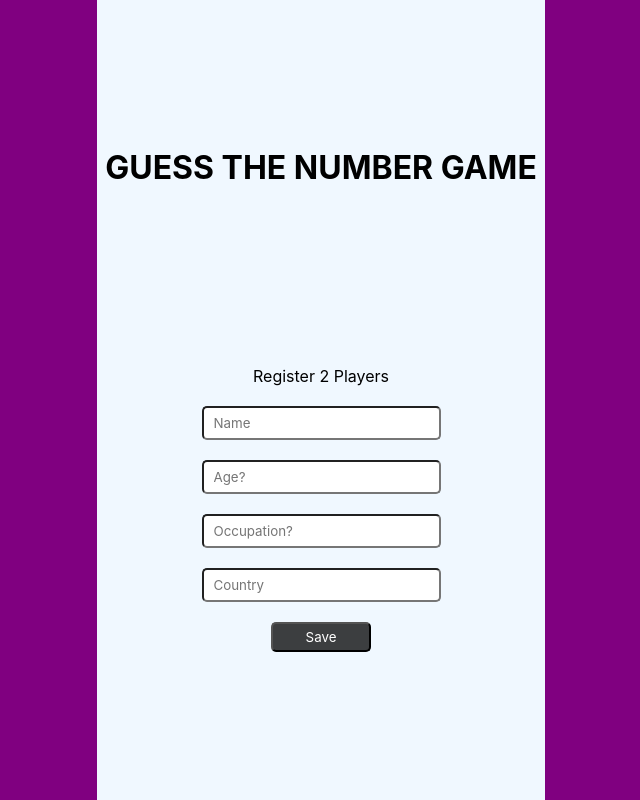
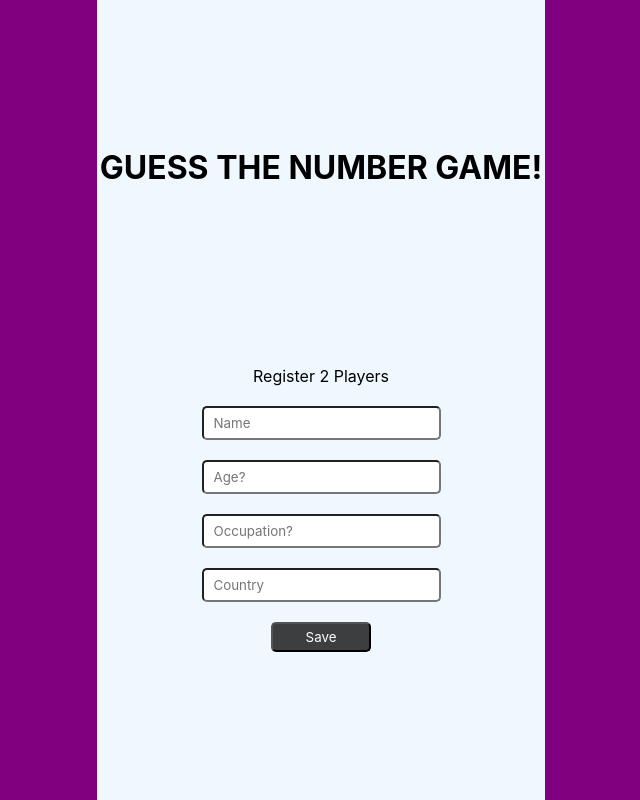
Before and after one commit to donaldumoru/guess-the-number-game, a plain HTML site: page index.html in a window 1280 px wide. Shown: the whole page, without its empty margins (319-959 px from the left). Drawn offline with Linux system fonts and the light colour scheme.

Commit message:
Update index.html

```diff
--- a/index.html
+++ b/index.html
@@ -12,7 +12,7 @@
     <div class="game-wrapper">
 
         <div class="game-container">
-            <h1>GUESS THE NUMBER GAME</h1>
+            <h1>GUESS THE NUMBER GAME!</h1>
 
             <div id="player-info">
 
```
